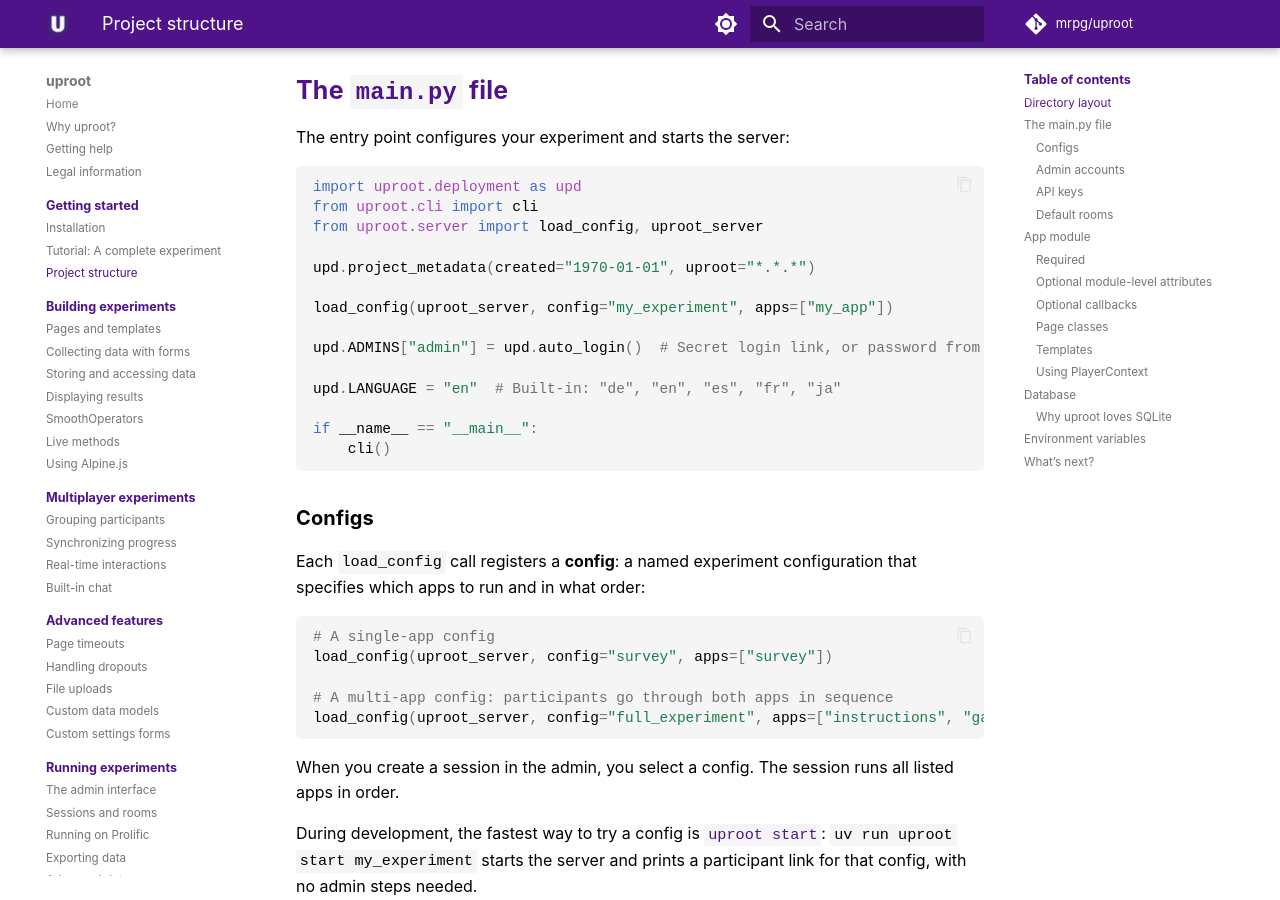
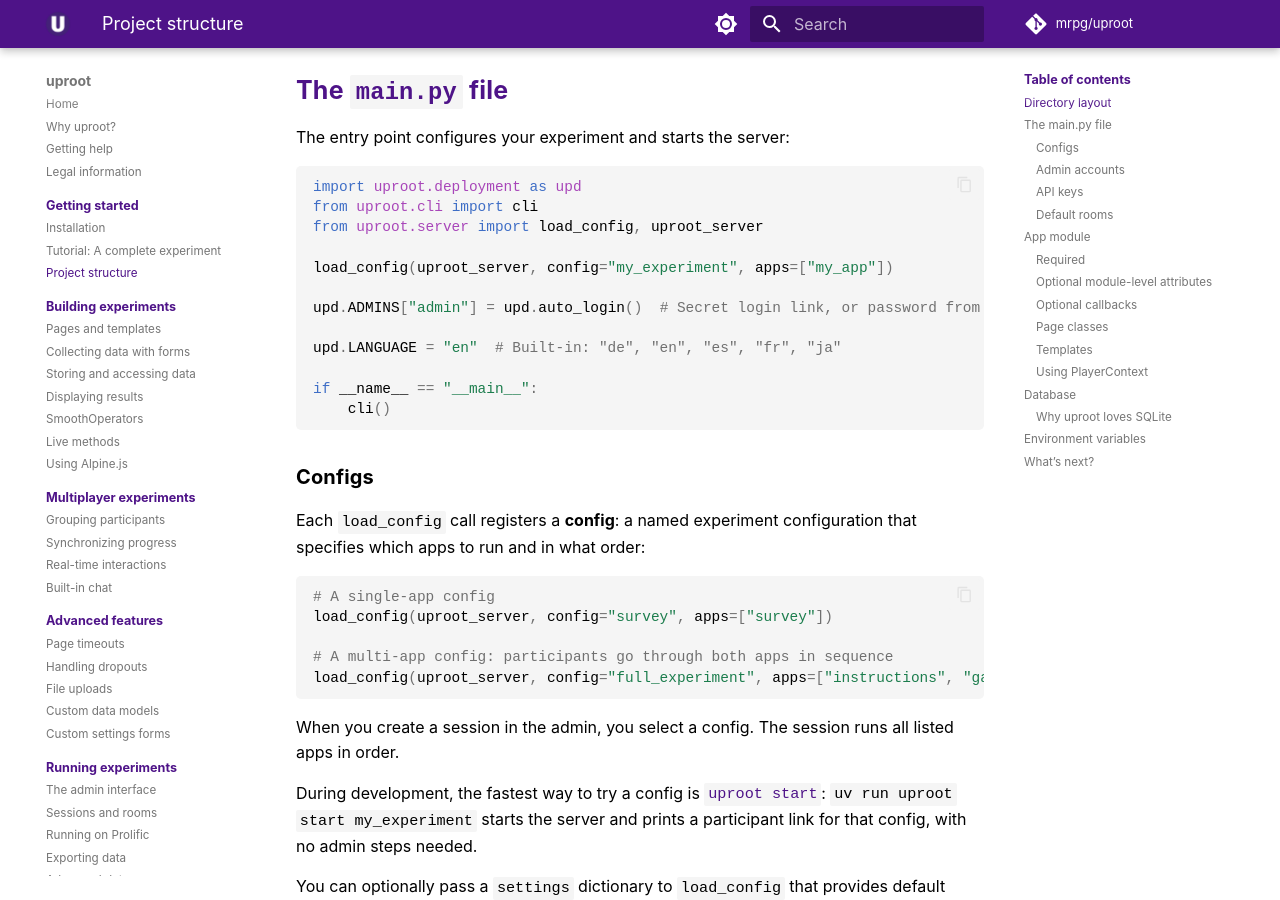
Before and after one commit to mrpg/uproot-docs, an MkDocs documentation site: the page built from docs/getting-started/project-structure.md, in a window 1280 px wide and 900 px high, scrolled down 691 px. Built offline with MkDocs 1.6.1 and Material for MkDocs 9.7.7, drawn with Linux system fonts in a browser that asks for light colours; some web fonts are replaced; comment, search, counter and statistics services are not loaded.

Commit message:
Remove project metadata

```diff
--- a/docs/getting-started/project-structure.md
+++ b/docs/getting-started/project-structure.md
@@ -34,8 +34,6 @@ The entry point configures your experiment and starts the server:
 import uproot.deployment as upd
 from uproot.cli import cli
 from uproot.server import load_config, uproot_server
-
-upd.project_metadata(created="1970-01-01", uproot="*.*.*")
 
 load_config(uproot_server, config="my_experiment", apps=["my_app"])
 
```
